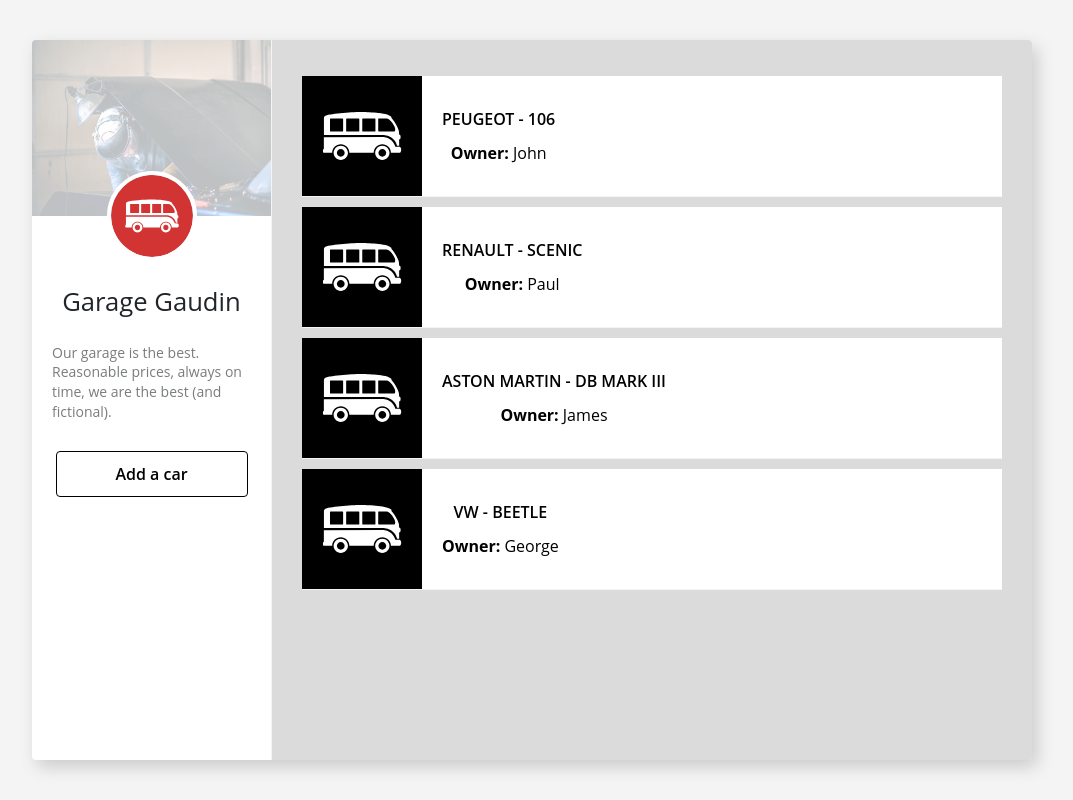
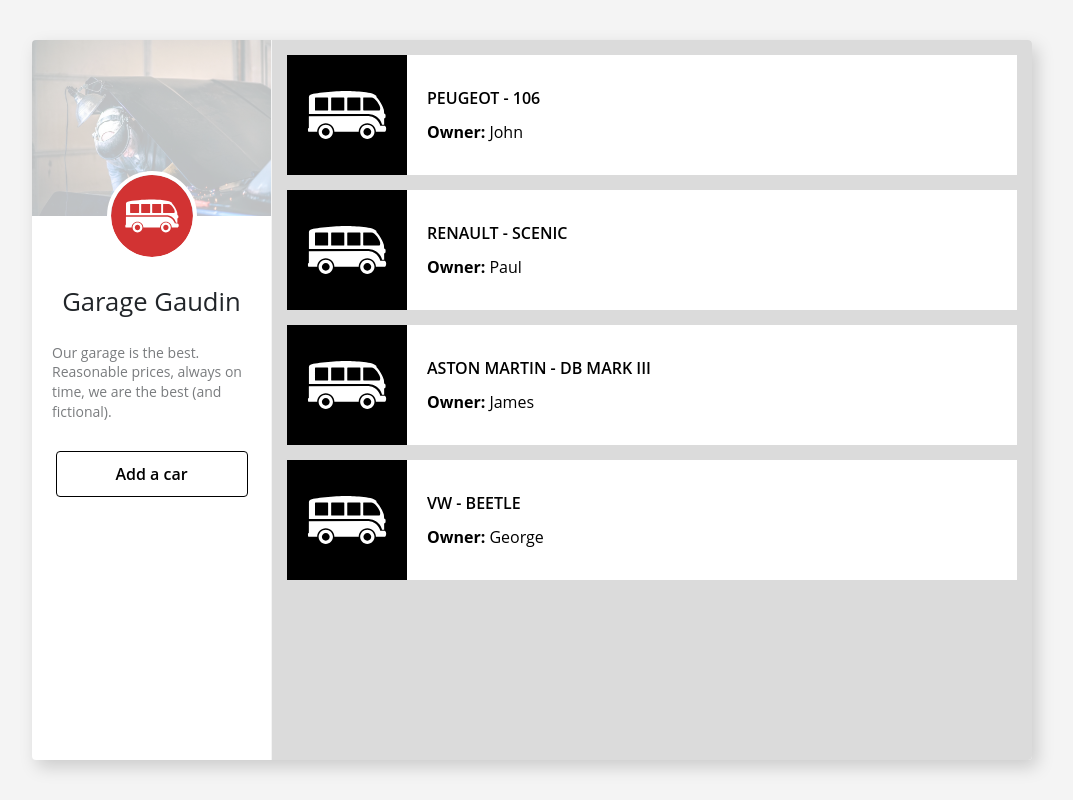
Before and after one commit to nskibiak/react-garage-redux, a React (Create React App) app: page / in a window 1280 px wide. Shown: the whole page, without its empty margins (108-1181 px from the left). Built offline with nearby package versions, Linux system fonts and the light colour scheme.

Commit message:
adjusted boilerplate css (replaced ul li with flexbox) to match example

```diff
--- a/src/assets/stylesheets/application.scss
+++ b/src/assets/stylesheets/application.scss
@@ -95,7 +95,6 @@
   opacity: 0.6;
 }
 
-
 .list-container {
   width: calc(100% - 220px);
   height: 100%;
@@ -107,9 +106,17 @@
   height: 120px;
 }
 
+.car-block {
+  display: flex;
+  background-color: white;
+  margin: 15px;
+  height: 120px;
+}
+
 .car-details {
   padding: 10px 20px;
   box-sizing: border-box;
+  align-items: flex-start;
 }
 
 .car-details > span {
@@ -117,28 +124,30 @@
   font-weight: 600;
 }
 
-.car-details > ul > li {
-  margin-bottom: 4px;
-}
-
-.car-smallad {
-  display: flex;
-  position: relative;
-  margin: 10px;
-  height: 121px;
-  border-bottom: 1px solid #f4f4f4;
-  background: white;
-}
-
-.car-smallad > a {
-  position: absolute;
-  width: 100%;
-  height: 100%;
-}
-
 .ownerLine {
   margin-top: 10px;
 }
+
+// .car-details > ul > li {
+//   margin-bottom: 4px;
+// }
+
+// .car-smallad {
+//   display: flex;
+//   position: relative;
+//   margin: 10px;
+//   height: 121px;
+//   width: 100%;
+//   border-bottom: 1px solid #f4f4f4;
+//   background: white;
+// }
+
+// .car-smallad > a {
+//   position: absolute;
+//   width: 100%;
+//   height: 100%;
+// }
+
 
 /* Show ***********************************************************************/
 
--- a/src/components/car.jsx
+++ b/src/components/car.jsx
@@ -4,13 +4,13 @@
 class Car extends Component {
   render () {
     return (
-      <li className="car-smallad">
+      <div className="car-block">
         <img src={carLogo} alt="Car Logo" className="car-logo"/>
         <div className="car-details">
           <span>{this.props.car.brand} - {this.props.car.model}</span>
           <div className="ownerLine"><strong>Owner:</strong> {this.props.car.owner}</div>
         </div>
-      </li>
+      </div>
     );
   }
 }
--- a/src/containers/list_container.jsx
+++ b/src/containers/list_container.jsx
@@ -7,8 +7,6 @@
   render () {
     return (
       <div className="list-container">
-        <div className="car-details">
-          <ul>
         {cars.map((car) => {
           return(
             <Link to={`/cars/${car.id}`}>
@@ -16,8 +14,6 @@
             </Link>
           );
         })}
-          </ul>
-        </div>
       </div>
     );
   }
```
Lines whose indentation alone changed are shown as unchanged.
